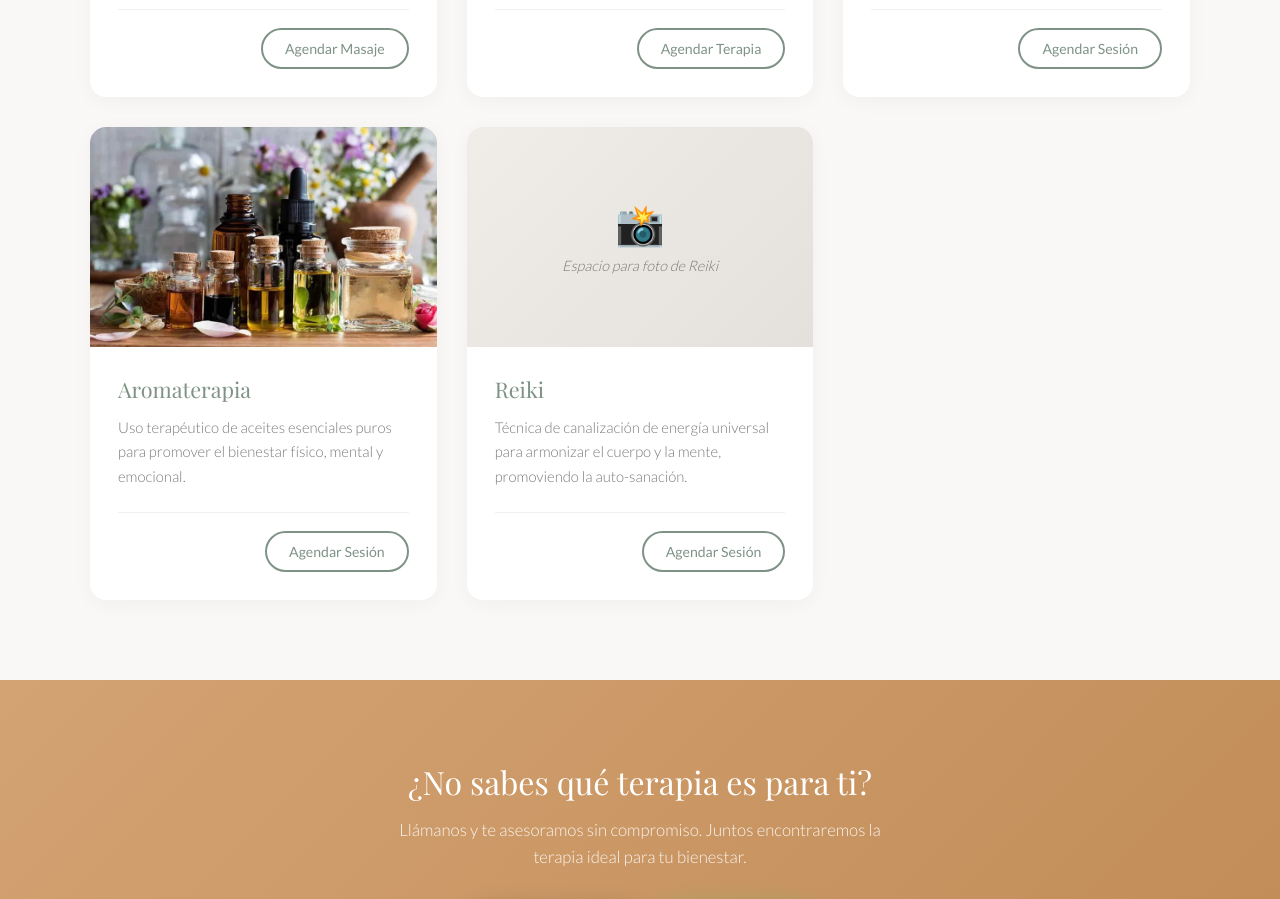
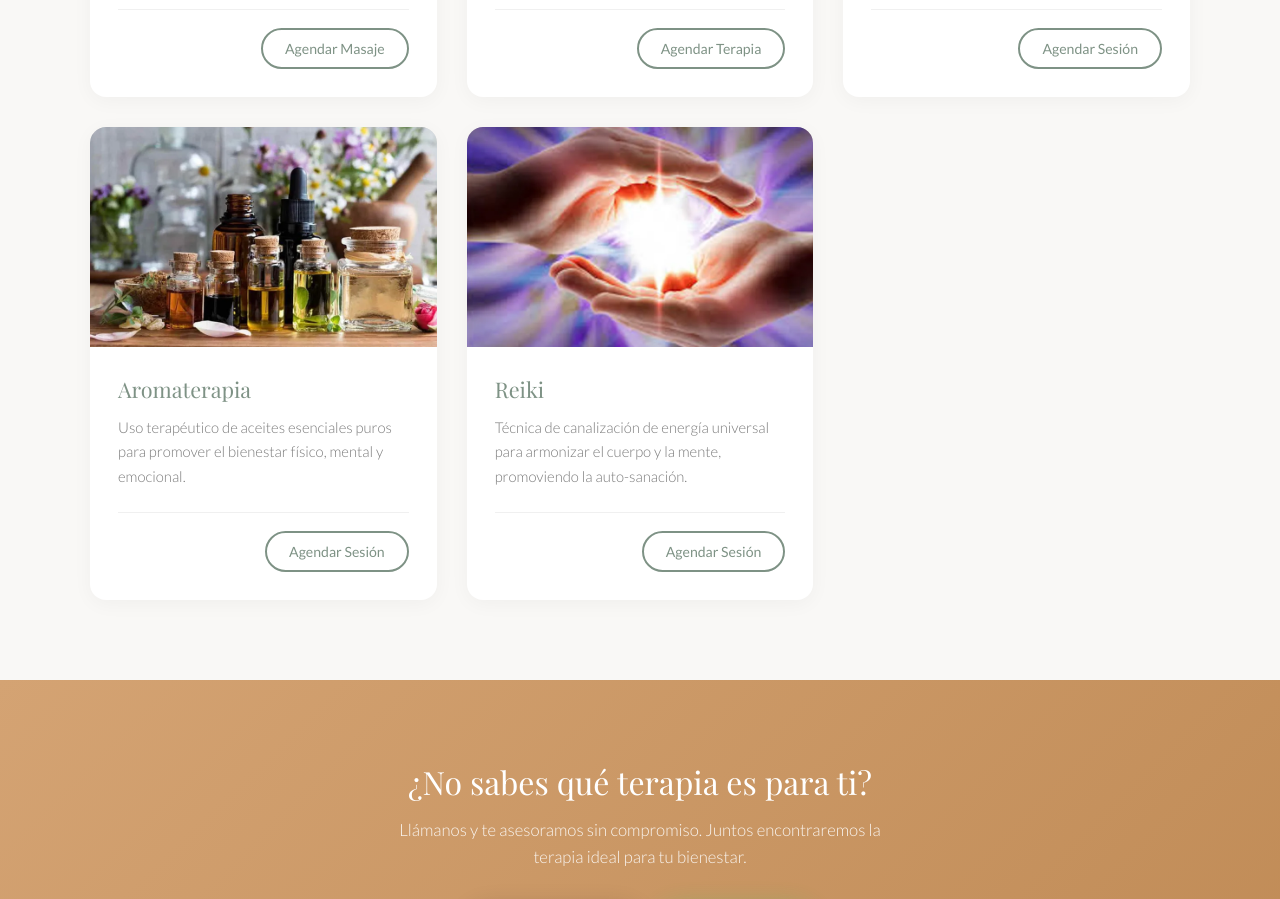
Before and after one commit to Karma13022025/botaniaPage, a Next.js app: page /terapias in a window 1280 px wide. Shown: the part 880-1779 px from the top of the page. Built offline with nearby package versions, Linux system fonts and the light colour scheme; a web font is replaced by a local one.

Commit message:
Se realiza cambio en imagen de reiki

```diff
--- a/src/app/terapias/page.js
+++ b/src/app/terapias/page.js
@@ -62,6 +62,7 @@ export default function Terapias() {
             titulo="Reiki"
             descripcion="Técnica de canalización de energía universal para armonizar el cuerpo y la mente, promoviendo la auto-sanación."
             textoBoton="Agendar Sesión"
+            imagen={{ src: '/images/reiki-nueva.webp', alt: 'Terapia de Reiki' }}
           />
         </div>
       </section>
```
Also changed, not shown: public/images/reiki-nueva.webp (added).
